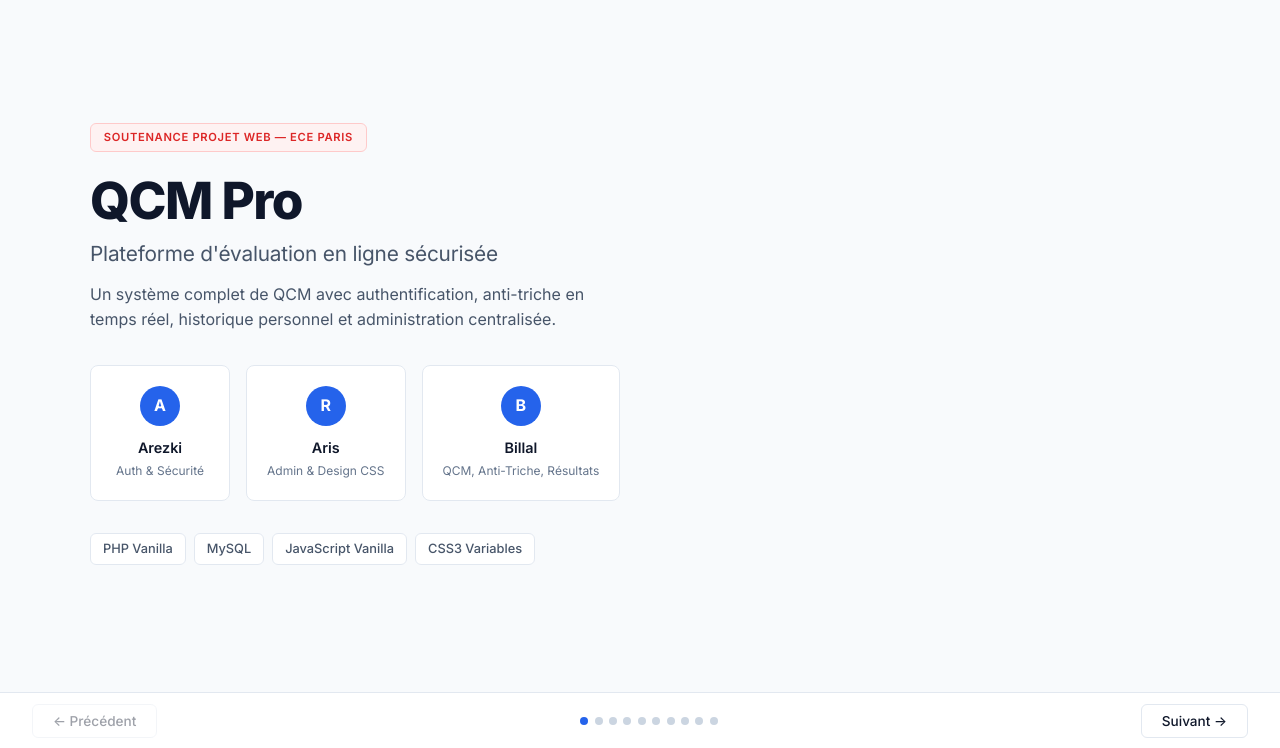
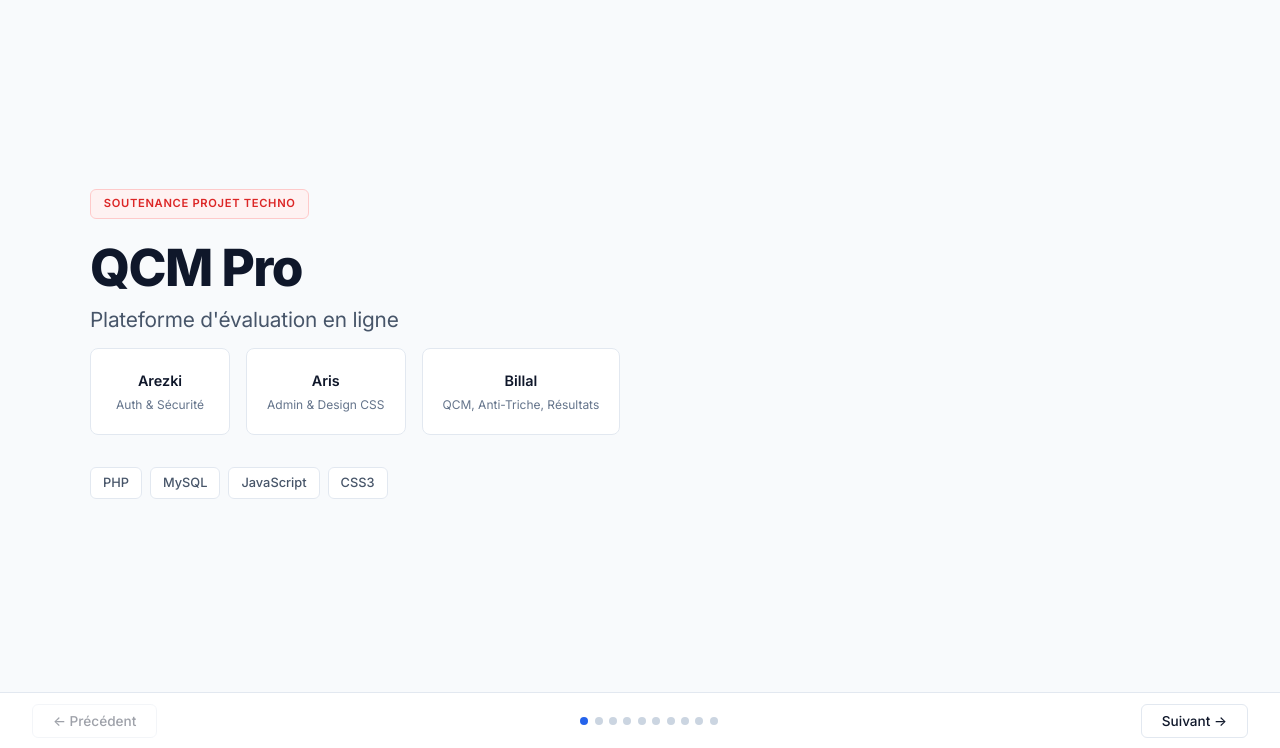
Before and after one commit to billalatb-coder/QcmProjet, a PHP site: page /presentation.html in a window 1280 px wide. Shown: the part 52-800 px from the top of the page. Run offline with PHP 8.4, Linux system fonts and the light colour scheme.

Commit message:
Ajout de présentation

```diff
--- a/commun/assets/css/style.css
+++ b/commun/assets/css/style.css
@@ -450,7 +450,7 @@ a:hover {
     color: var(--primary-color);
 }
 
-/* Responsive */
+
 @media (max-width: 768px) {
     .nav-content {
         flex-direction: column;
--- a/commun/includes/db.php
+++ b/commun/includes/db.php
@@ -2,7 +2,7 @@
 // Paramètres de connexion
 $db_host = 'localhost';
 $db_user = 'root';
-$db_pass = 'root'; // Mot de passe MAMP par defaut
+$db_pass = 'root'; // Pour MAMP
 $db_name = 'qcm_app';
 
 // Connexion procédurale avec mysqli (PAS DE PDO selon le cahier des charges)
--- a/presentation.html
+++ b/presentation.html
@@ -1028,39 +1028,31 @@
     <!-- Slide 1 : Accroche -->
     <section class="slide active" id="slide-1">
       <div class="slide-content">
-        <div class="badge badge-accent">Soutenance Projet Web — ECE Paris</div>
+        <div class="badge badge-accent">Soutenance Projet Techno</div>
         <h1 class="hero-title">
           <span class="gradient-text">QCM Pro</span>
-          <span class="subtitle"
-            >Plateforme d'évaluation en ligne sécurisée</span
-          >
+          <span class="subtitle">Plateforme d'évaluation en ligne </span>
         </h1>
-        <p class="hero-desc">
-          Un système complet de QCM avec authentification, anti-triche en temps
-          réel, historique personnel et administration centralisée.
-        </p>
+
         <div class="team-grid">
           <div class="team-card">
-            <div class="team-avatar">A</div>
             <div class="team-name">Arezki</div>
             <div class="team-role">Auth & Sécurité</div>
           </div>
           <div class="team-card">
-            <div class="team-avatar">R</div>
             <div class="team-name">Aris</div>
             <div class="team-role">Admin & Design CSS</div>
           </div>
           <div class="team-card">
-            <div class="team-avatar">B</div>
             <div class="team-name">Billal</div>
             <div class="team-role">QCM, Anti-Triche, Résultats</div>
           </div>
         </div>
         <div class="tech-stack">
-          <span class="tech-badge">PHP Vanilla</span>
+          <span class="tech-badge">PHP </span>
           <span class="tech-badge">MySQL</span>
-          <span class="tech-badge">JavaScript Vanilla</span>
-          <span class="tech-badge">CSS3 Variables</span>
+          <span class="tech-badge">JavaScript</span>
+          <span class="tech-badge">CSS3 </span>
         </div>
       </div>
       <div class="slide-number">01 / 10</div>
@@ -1277,7 +1266,7 @@ $_SESSION['qcm_autorise_chargement'] = true;</code></pre>
           </div>
           <div class="col-right">
             <div class="screenshot-frame">
-              <img src="images/qcm.png" alt="Passage du QCM" />
+              <img src="./uploads/passage-qcm.png" alt="Passage du QCM" />
               <div class="screenshot-label">Interface de passage</div>
             </div>
           </div>
@@ -1297,37 +1286,28 @@ $_SESSION['qcm_autorise_chargement'] = true;</code></pre>
     <!-- Slide 5 : Anti-Triche (POINT FORT) -->
     <section class="slide" id="slide-5">
       <div class="slide-content">
-        <div class="badge badge-danger">Point Fort Technique</div>
         <h2>Système Anti-Triche</h2>
-        <p class="slide-desc">
-          La partie la plus technique du projet : 6 mécanismes de surveillance
-          simultanés.
-        </p>
 
         <div class="anti-grid">
           <div class="anti-card">
             <div class="anti-num">01</div>
             <div class="anti-icon">🖱️</div>
             <h4>Clic droit bloqué</h4>
-            <p>contextmenu → preventDefault()</p>
           </div>
           <div class="anti-card">
             <div class="anti-num">02</div>
             <div class="anti-icon">📋</div>
             <h4>Copier interdit</h4>
-            <p>copy → alerte + blocage</p>
           </div>
           <div class="anti-card">
             <div class="anti-num">03</div>
             <div class="anti-icon">✏️</div>
             <h4>Sélection bloquée</h4>
-            <p>selectstart sauf sur INPUT</p>
           </div>
           <div class="anti-card">
             <div class="anti-num">04</div>
             <div class="anti-icon">🔄</div>
             <h4>Changement d'onglet</h4>
-            <p>visibilitychange → triche immédiate</p>
           </div>
           <div class="anti-card">
             <div class="anti-num">05</div>
@@ -1365,14 +1344,6 @@ function handleFullscreenChange() {
     }
     wasInFullscreen = isNowInFullscreen;
 }</code></pre>
-        </div>
-
-        <div class="demo-callout">
-          <span class="demo-icon">▶</span>
-          <span
-            ><strong>Démonstration :</strong> Quitter le plein écran pendant le
-            QCM</span
-          >
         </div>
       </div>
       <div class="slide-number">05 / 10</div>
@@ -1418,7 +1389,7 @@ function handleFullscreenChange() {
         <div class="two-col" style="margin-top: 2.5rem">
           <div class="col-left">
             <div class="screenshot-frame">
-              <img src="images/historique.png" alt="Historique" />
+              <img src="./uploads/hostorique.png" alt="Historique" />
               <div class="screenshot-label">Historique personnel</div>
             </div>
           </div>
@@ -1498,10 +1469,8 @@ if ($id != $_SESSION['utilisateur_id']) {
           <div class="col-right">
             <h3 class="section-subtitle">📝 Gestion des questions</h3>
             <ul class="check-list">
-              <li>CRUD complet (Create, Read, Update, Delete)</li>
-              <li>Catégorisation des questions</li>
-              <li>Sélection de la bonne réponse via dropdown</li>
-              <li>Validation côté serveur de tous les champs</li>
+              <li>Créer, Lire, Mettre à jour et Supprimer les questions</li>
+              <li>Bloquer ou Supprimer un utilisateur</li>
             </ul>
             <div class="code-preview mini">
               <pre><code>// Validation stricte
@@ -1530,25 +1499,8 @@ if (empty($question) || empty($r1) ||
       <div class="slide-content">
         <div class="badge badge-success">UI/UX</div>
         <h2>Design & Expérience Utilisateur</h2>
-        <p class="slide-desc">
-          Un design premium entièrement réalisé en CSS Vanilla avec variables
-          CSS et animations.
-        </p>
 
         <div class="design-showcase">
-          <div class="design-card">
-            <div
-              class="design-preview"
-              style="background: linear-gradient(135deg, #2563eb, #3b82f6)"
-            >
-              <span>🎨</span>
-            </div>
-            <h4>Variables CSS</h4>
-            <p>
-              Palette cohérente sur tout le site : indigo, sky, emerald, rose.
-              Facilement modifiable.
-            </p>
-          </div>
           <div class="design-card">
             <div
               class="design-preview"
@@ -1557,10 +1509,6 @@ if (empty($question) || empty($r1) ||
               <span>📱</span>
             </div>
             <h4>Responsive</h4>
-            <p>
-              Media queries pour mobile, flexbox et grid partout. Navigation
-              adaptative.
-            </p>
           </div>
           <div class="design-card">
             <div
@@ -1570,10 +1518,6 @@ if (empty($question) || empty($r1) ||
               <span>✨</span>
             </div>
             <h4>Animations</h4>
-            <p>
-              Hover sur les cartes, transitions fluides, fade-in sur la page
-              d'accueil.
-            </p>
           </div>
           <div class="design-card">
             <div
@@ -1583,9 +1527,6 @@ if (empty($question) || empty($r1) ||
               <span>🎯</span>
             </div>
             <h4>Utilitaires CSS</h4>
-            <p>
-              Classes utilitaires maison : .mt-1 à .mt-8, .text-center, etc.
-            </p>
           </div>
         </div>
 
@@ -1699,56 +1636,92 @@ session_destroy();</code></pre>
 
     <!-- Slide 10 : Conclusion -->
     <section class="slide" id="slide-10">
-      <div class="slide-content">
-        <div class="badge badge-accent">Conclusion</div>
-        <h2>Ce que nous avons appris</h2>
-        <p class="slide-desc">
-          Un projet complet qui couvre l'ensemble du cycle de développement web.
-        </p>
-
-        <div class="conclusion-grid">
-          <div class="conc-card">
-            <div class="conc-num">01</div>
-            <div>
-              <h4>Architecture procédurale</h4>
-              <p>
-                Organiser un projet en modules fonctionnels sans recourir à la
-                POO, en respectant les séparations de responsabilités.
-              </p>
-            </div>
-          </div>
-          <div class="conc-card">
-            <div class="conc-num">02</div>
-            <div>
-              <h4>Sécurité en profondeur</h4>
-              <p>
-                Protéger chaque couche : validation des entrées, échappement des
-                sorties, gestion des sessions, contrôle d'accès.
-              </p>
-            </div>
-          </div>
-          <div class="conc-card">
-            <div class="conc-num">03</div>
-            <div>
-              <h4>JavaScript avancé</h4>
-              <p>
-                API Fullscreen, gestion des événements du navigateur,
-                synchronisation client/serveur pour l'anti-triche.
-              </p>
-            </div>
-          </div>
-          <div class="conc-card">
-            <div class="conc-num">04</div>
-            <div>
-              <h4>Design systématique</h4>
-              <p>
-                Créer un design cohérent et maintenable avec des variables CSS
-                et des classes utilitaires.
-              </p>
-            </div>
-          </div>
-        </div>
-
+      <style>
+        #slide-10 {
+          background-color: #ffffff !important; /* Arrière-plan blanc simple comme demandé */
+          display: flex !important;
+          justify-content: center !important;
+          align-items: center !important;
+          height: 100% !important;
+          width: 100% !important;
+          margin: 0 !important;
+          padding: 0 !important;
+          box-sizing: border-box !important;
+        }
+
+        #slide-10 .content-wrapper-final {
+          display: flex !important;
+          flex-direction: row !important; /* Aligne le texte et le lien côte à côte */
+          align-items: center !important;
+          gap: 40px !important; /* Espace entre le texte et le lien */
+          max-width: 90% !important;
+          box-sizing: border-box !important;
+        }
+
+        /* Style du texte (gauche) */
+        #slide-10 .final-message {
+          text-align: left !important;
+        }
+
+        #slide-10 .final-message h3 {
+          font-family:
+            -apple-system, BlinkMacSystemFont, "Segoe UI", Roboto, Helvetica,
+            Arial, sans-serif !important;
+          font-size: 2.2rem !important;
+          font-weight: 700 !important;
+          color: #0c1a30 !important; /* Bleu très foncé/noir de votre capture */
+          margin: 0 0 10px 0 !important;
+          padding: 0 !important;
+          line-height: 1.2 !important;
+        }
+
+        #slide-10 .final-message p {
+          font-family:
+            -apple-system, BlinkMacSystemFont, "Segoe UI", Roboto, Helvetica,
+            Arial, sans-serif !important;
+          font-size: 1.3rem !important;
+          color: #5f6368 !important; /* Gris de la capture */
+          margin: 0 !important;
+          padding: 0 !important;
+        }
+
+        /* Style du lien GitHub (droite) */
+        #slide-10 .final-links {
+          margin: 0 !important;
+          padding: 0 !important;
+        }
+
+        #slide-10 .final-link {
+          display: flex !important;
+          align-items: center !important;
+          gap: 12px !important;
+          background-color: #ffffff !important;
+          border: 1px solid #dadce0 !important;
+          border-radius: 10px !important;
+          padding: 14px 24px !important;
+          text-decoration: none !important;
+          color: #4a5568 !important;
+          font-family:
+            -apple-system, BlinkMacSystemFont, "Segoe UI", Roboto, Helvetica,
+            Arial, sans-serif !important;
+          font-size: 1rem !important;
+          box-shadow: 0 2px 4px rgba(0, 0, 0, 0.04) !important;
+          transition: all 0.2s ease !important;
+        }
+
+        /* Effet au survol du lien */
+        #slide-10 .final-link:hover {
+          background-color: #f8f9fa !important;
+          border-color: #bcc1c8 !important;
+          box-shadow: 0 4px 8px rgba(0, 0, 0, 0.08) !important;
+        }
+
+        #slide-10 .final-link span {
+          font-size: 1.2rem !important;
+        }
+      </style>
+
+      <div class="content-wrapper-final">
         <div class="final-message">
           <h3>Merci de votre attention</h3>
           <p>Des questions ?</p>
```
Also changed, not shown: other parts of presentation.html (+7 -16 lines), uploads/PageCnx.png (added), uploads/hostorique.png (added), uploads/passage-qcm.png (added), uploads/resultat.png (added).
